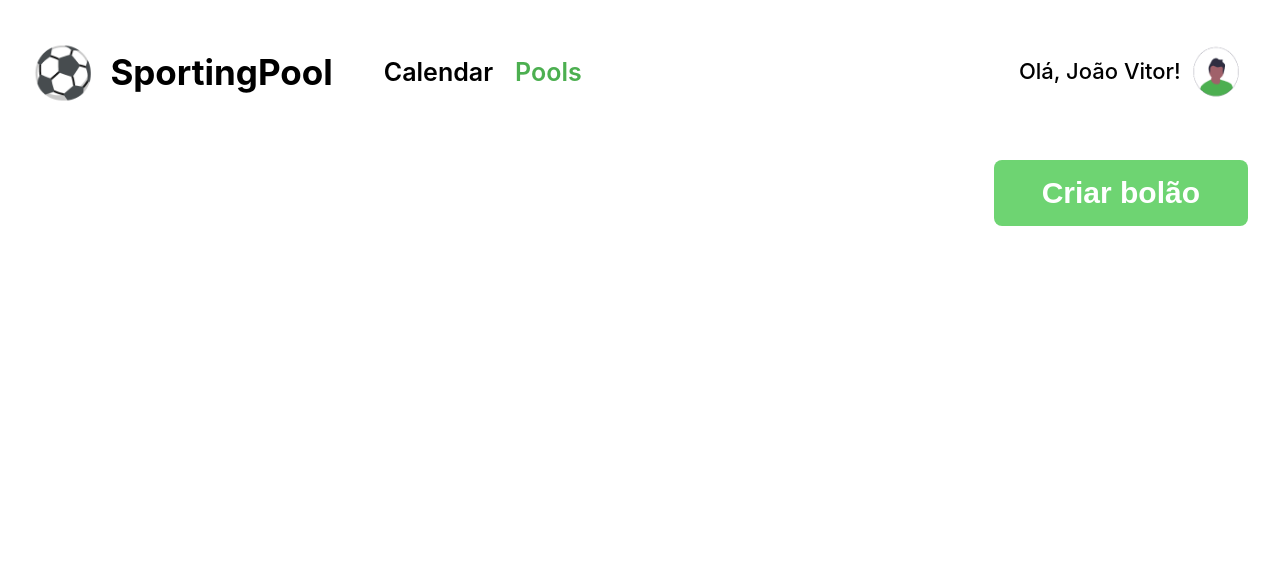
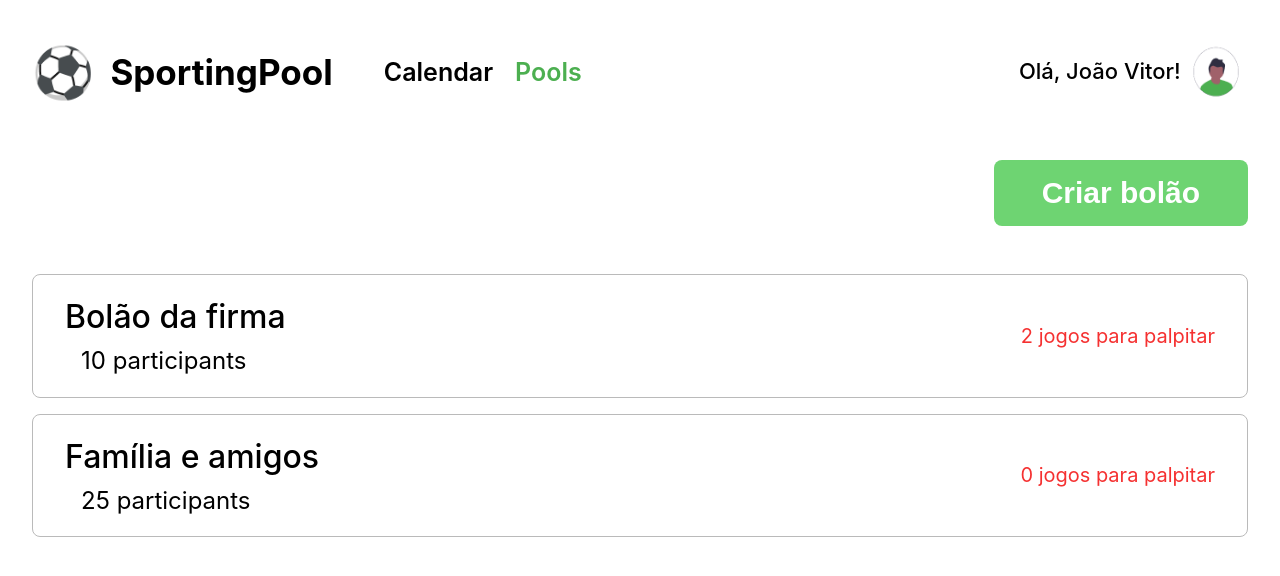
Before and after one commit to joaolucenalima/sporting-pool-vue, a Vue app: page /pools in a window 1280 px wide. Shown: the top 576 px of the page. Built offline with nearby package versions, Linux system fonts and the light colour scheme.

Commit message:
modify pool list styles

```diff
--- a/src/views/PoolsView.vue
+++ b/src/views/PoolsView.vue
@@ -1,6 +1,21 @@
 <script setup>
 import AppHeader from '@/components/AppHeader.vue';
 import CreatePoolModal from '@/components/CreatePoolModal.vue';
+import { ref } from 'vue';
+
+const pools = ref([
+  {
+    title: "Bolão da firma",
+    participants: 10,
+    gamesToGuess: 2
+  },
+  {
+    title: "Família e amigos",
+    participants: 25,
+    gamesToGuess: 0
+  },
+])
+
 </script>
 
 <template>
@@ -8,6 +23,19 @@ import CreatePoolModal from '@/components/CreatePoolModal.vue';
     <AppHeader />
 
     <CreatePoolModal style="align-self: flex-end;" />
+
+    <div class="pool-list">
+      <div class="pool" v-for="pool in pools">
+        <div>
+          <h3 class="pool-title">{{ pool.title }}</h3>
+          <p class="pool-participants">{{ pool.participants }} participants</p>
+        </div>
+
+        <span>
+          {{ pool.gamesToGuess }} jogos para palpitar
+        </span>
+      </div>
+    </div>
   </div>
 </template>
 
@@ -17,4 +45,29 @@ import CreatePoolModal from '@/components/CreatePoolModal.vue';
   flex-direction: column;
   gap: 3rem;
 }
+
+.pool {
+  display: flex;
+  align-items: center;
+  justify-content: space-between;
+  border: 1px solid #BABABA;
+  border-radius: 8px;
+  padding: 1rem 2rem;
+  margin-bottom: 1rem;
+}
+
+.pool-title {
+  font-size: 2rem;
+  font-weight: 500;
+}
+
+.pool-participants {
+  font-size: 1.5rem;
+  margin-left: 1rem;
+}
+
+.pool span {
+  font-size: 20px;
+  color: #F53131;
+}
 </style>
```
